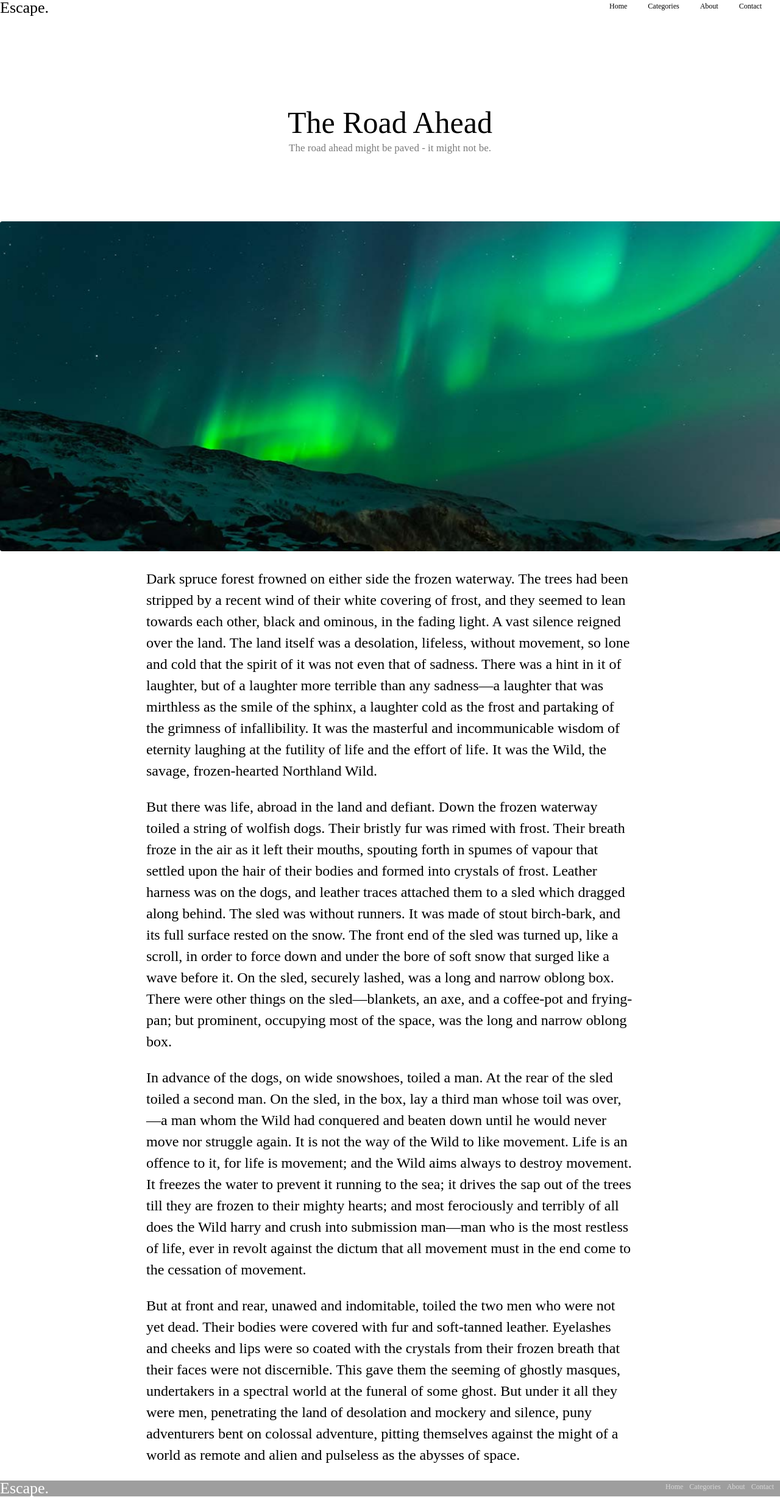
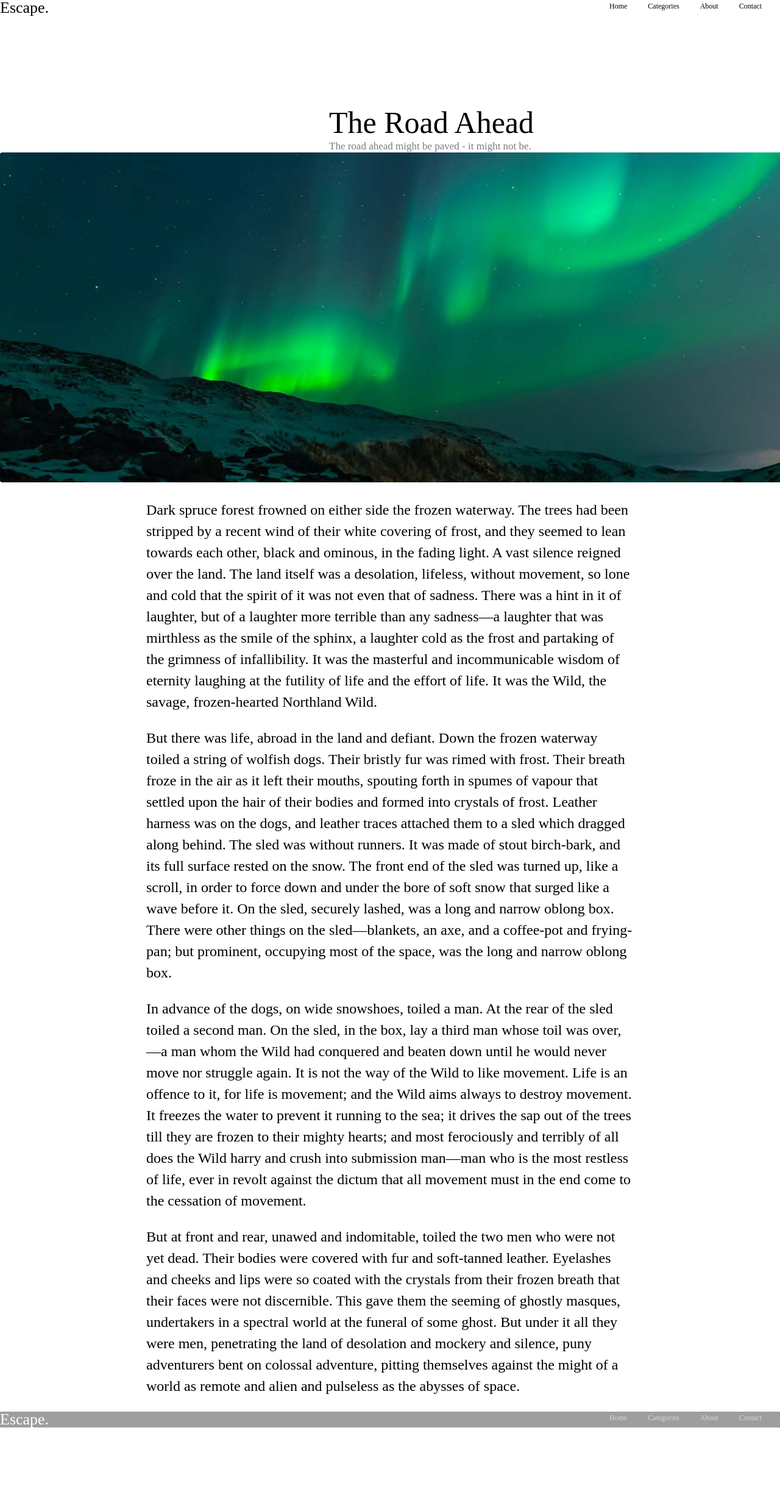
Before and after one commit to leis43/Web-2024, a PHP site: page /the-road-ahead.html in a window 1280 px wide; the page is wider, and only the part inside the window is pictured. Shown: that part at 61% size. After the commit the page ends 2341 px from the top of that part, so only its background shows below. Run offline with PHP 8.4, Linux system fonts and the light colour scheme; grey boxes are pictures that could not be loaded.

Commit message:
without flex

```diff
--- a/style1.css
+++ b/style1.css
@@ -23,18 +23,12 @@ div .big {
     margin-right: 30px;
 }
 
-.blok2 {
-    display: flex;
-    flex-direction: column;
-    align-items: center;
-}
-
 h1 {
     font-weight: 400;
     font-size: 50px;
     line-height: 51px;
     font-family: "Lora";
-    margin: 150px 15px 3px 15px;
+    margin: 150px 15px 3px 540px;
 }
 
 .blok2 span {
@@ -45,7 +39,7 @@ h1 {
     text-align: center;
     color: #2E2E2E;
     opacity: 0.63;
-    margin: 3px 15px 110px 15px;
+    margin: 3px 15px 110px 540px;
 }
 
 .P1 {
@@ -80,12 +74,6 @@ h1 {
     color:#FFFF;
 }
 
-.footer div {
-    display: flex;
-    flex-direction: row;
-    gap: 10px;
-}
-
 .footer div a {
     font-weight: 400;
     font-size: 12px;
@@ -93,4 +81,5 @@ h1 {
     font-family: "Oxygen";
     color: #FFFF;
     opacity: 0.60;
+    margin-right: 30px;
 }
```
